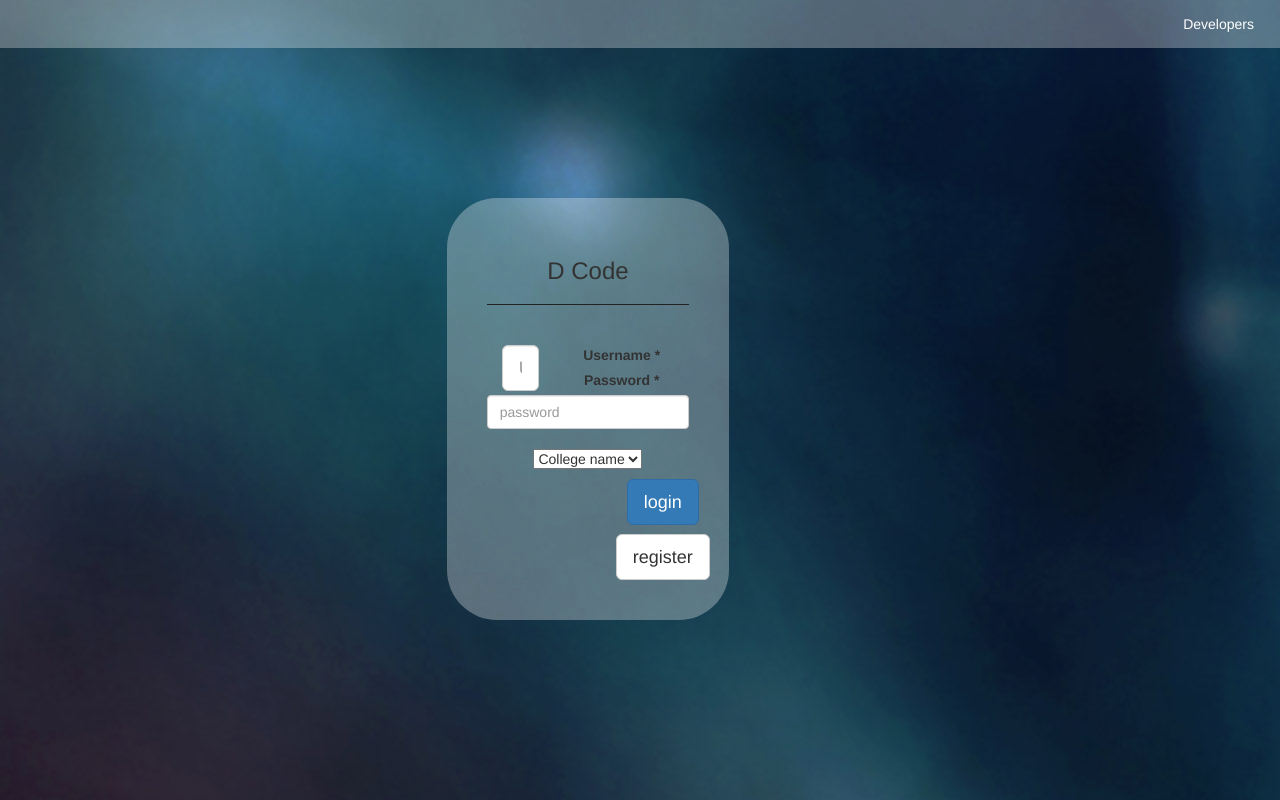
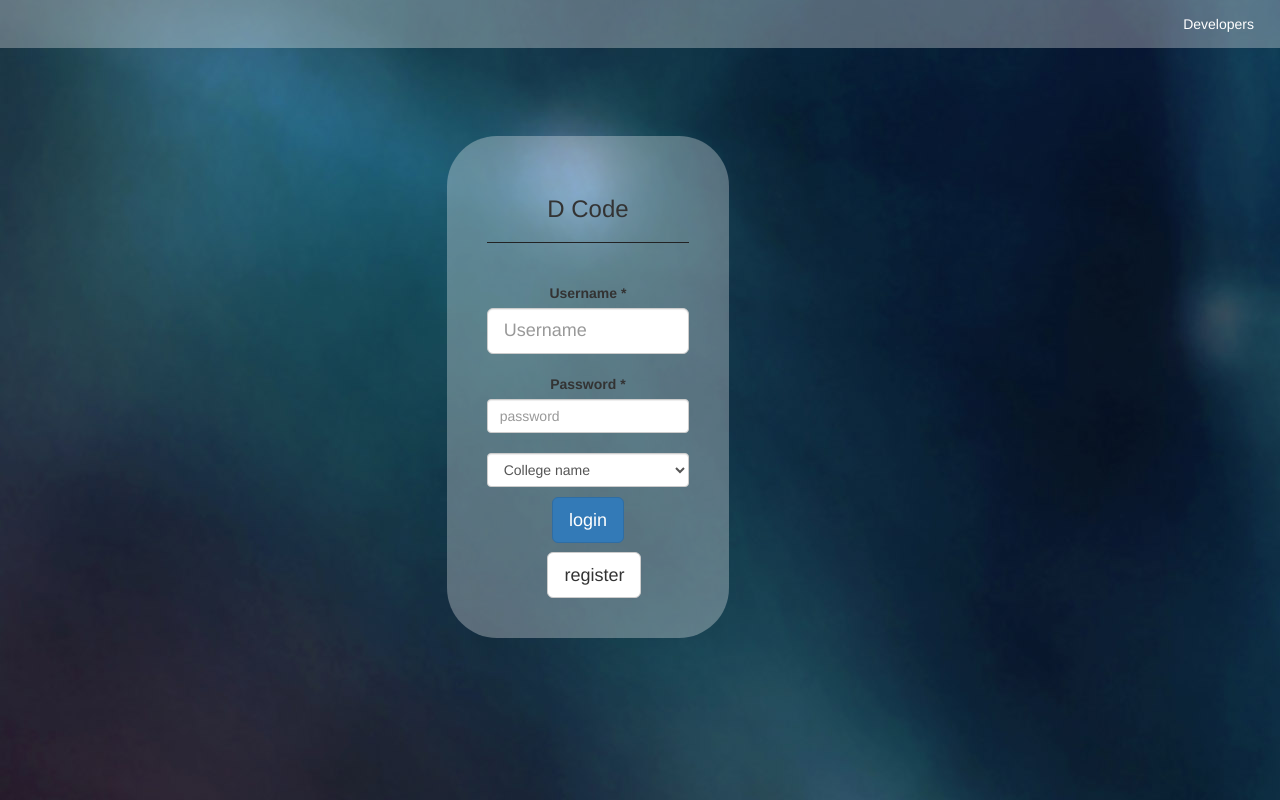
Before and after one commit to AJaxRUN/dcode, a PHP site: page /DCode/modules/login_module/login.php in a window 1280 px wide. Run offline with PHP 8.4, Linux system fonts and the light colour scheme.

Commit message:
minor changes

```diff
--- a/modules/login_module/login.php
+++ b/modules/login_module/login.php
@@ -1,6 +1,6 @@
 <?php
   if(isset($_SERVER['QUERY_STRING'])&&!empty($_SERVER['QUERY_STRING']))
-    echo "<script type='text/javascript'>var msg='Please log in to continue';</script>";
+    echo "<script type='text/javascript'>var msg='Please log in to continue!!';</script>";
   else
     echo "<script type='text/javascript'>var msg=''</script>";
 ?>
@@ -41,26 +41,24 @@
 </div>
 </div>
 		<form type="post">
-			<div class="form-group col-lg-3 col-sm-offset-4" style="padding-top: 12%;text-align: center;">
+			<div class="form-group col-lg-3 col-sm-offset-4" style="padding-top: 7%;text-align:center;">
 				<div class="inputBg">
 					<h3>D Code</h3><hr>
-          <div class="invalid-feedback" id="invalid"></div><br>
+          <div class="alert-danger" id="invalid"></div><br>
           <label for="username">Username <span class="required-input">*</span> </label>
-          <div class="col-xs-4">
-					 <input type="text" id="username" name="username" placeholder="Username" class="form-control input-lg">
-          </div>
+					<input type="text" id="username" name="username" placeholder="Username" class="form-control input-lg">
 					<p id="empty_username" class="alert-danger" hidden></p><br>
           <label for="password">Password <span class="required-input">*</span> </label>
 					<input type="password" id="password" name="password" placeholder="password" class="form-control">
 					<p id="empty_password" class="alert-danger" hidden>Enter your password</p><br>
           <p>
-            <select name="clgname">
+            <select name="clgname" class="form-control">
               <option value="College name" selected hidden>College name</option>
               <option value="SRM">SRM</option>
             </select>
           </p>
-					<button type="button" id="submit_btn" name="login" style="clear:both;display:block;margin-left:140px" class="btn btn-primary btn-lg">login</button>
-          <button type="button" id="register_btn" style="margin-top: 9px;clear:both;display:block;margin-left:129px" name="register" class="btn btn-default btn-lg">register</button>
+					<button type="button" id="submit_btn" name="login" class="btn btn-primary btn-lg">login</button>
+          <button type="button" id="register_btn" style="margin-top:9px;clear:both;display:block;margin-left:30%" name="register" class="btn btn-default btn-lg">register</button>
 				</div>
 			</div>
 		</form>
--- a/modules/register_module/registerSuccessfull.php
+++ b/modules/register_module/registerSuccessfull.php
@@ -2,7 +2,7 @@
 	session_start();
 	if(!(array_key_exists('register', $_SESSION)&&$_SESSION['register']=="success")) {
 		$_SESSION['register'] = "";
-		header("Location: ../../index.php");
+		header("Location: ../../index.php?login=failed");
 	}
 ?>
 <!DOCTYPE html>
```
